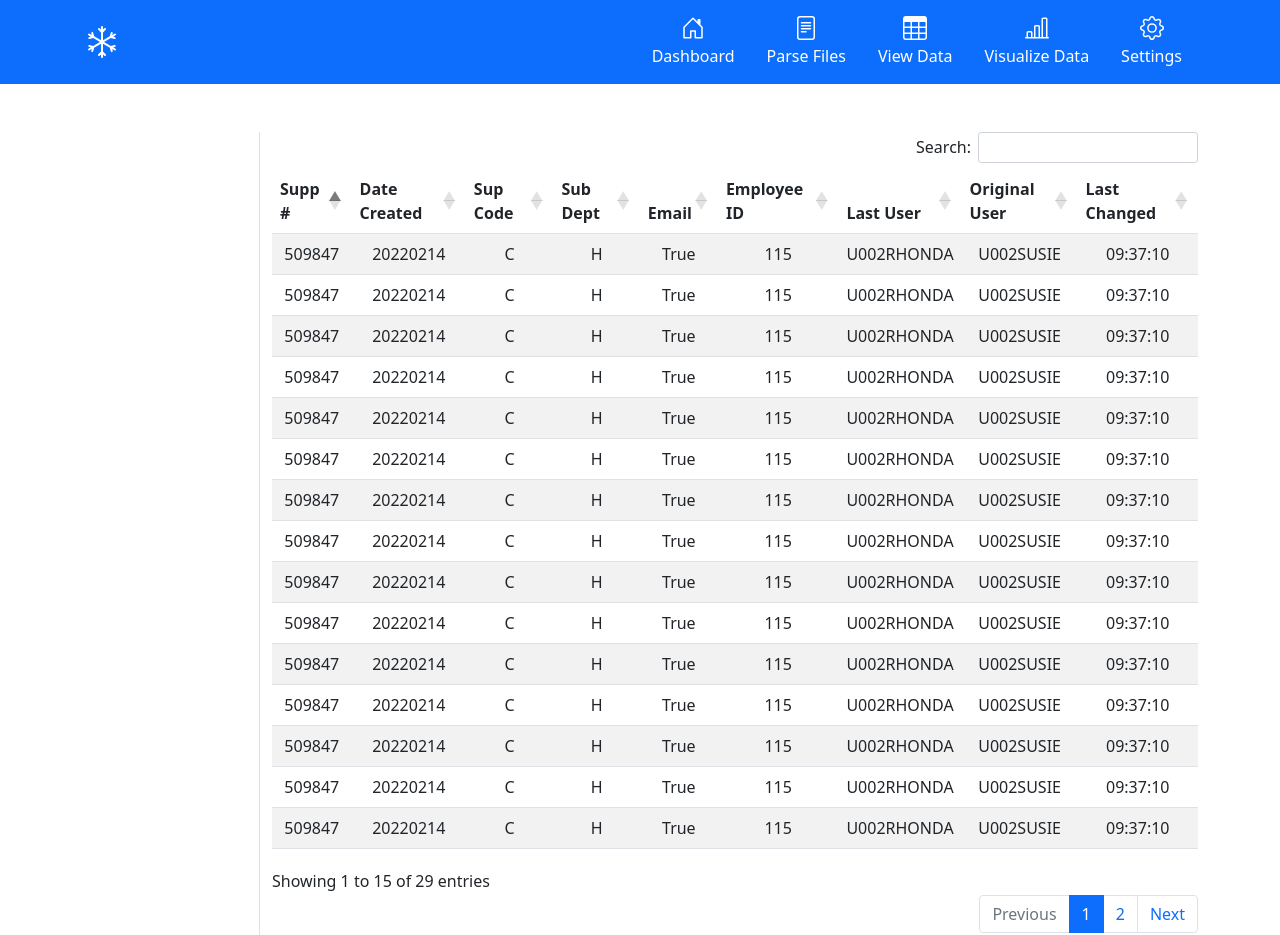
After one commit to zakpruitt/snowball, a Flask app: page /sheets in a window 1280 px wide. The commit adds this page. Run offline with Flask 2, Linux system fonts and the light colour scheme; some libraries are stand-ins or nearby versions.

Commit message:
datatable dependencies added and initial design

```diff
--- a/src/main.py
+++ b/src/main.py
@@ -30,6 +30,13 @@ def parse():
         return redirect('/')
 
 
+@app.route('/sheets', methods=["GET", "POST"])
+def sheets():
+    if request.method == "GET":
+        return render_template('sheets.html')
+
+
+
 @app.route('/employees',  methods=["GET", "POST"])
 def employees():
     emp_db = Employee()
--- a/src/static/js/scripts.js
+++ b/src/static/js/scripts.js
@@ -1,23 +1,32 @@
 
-const myForm = document.getElementById("myForm")
 const allFilePath = document.getElementById("formFileAll")
 const dailyFilePath = document.getElementById("formFileDaily")
+const sheetTable = $("#sheetTable")
 
-
-allFilePath.addEventListener("change" , (e) =>{
-    var fr = new FileReader();
-    fr.onload = function () {
-        var text = fr.result;
-        $("#taAll").text(text);
-    }
-    fr.readAsText(allFilePath.files[0]);
+$(document).ready(function () {
+    sheetTable.dataTable({
+        dom: 'Bfrtip',
+        buttons: [
+            // 'csv', 'excel', 'pdf'
+        ],
+        "lengthMenu": [[15, -1], [15, "All"]],
+    });
 });
 
-dailyFilePath.addEventListener("change" , (e) =>{
-    var fr = new FileReader();
-    fr.onload = function () {
-        var text = fr.result;
-        $("#taDaily").text(text);
-    }
-    fr.readAsText(dailyFilePath.files[0]);
-});
+// allFilePath.addEventListener("change", (e) => {
+//     var fr = new FileReader();
+//     fr.onload = function () {
+//         var text = fr.result;
+//         $("#taAll").text(text);
+//     }
+//     fr.readAsText(allFilePath.files[0]);
+// });
+
+// dailyFilePath.addEventListener("change", (e) => {
+//     var fr = new FileReader();
+//     fr.onload = function () {
+//         var text = fr.result;
+//         $("#taDaily").text(text);
+//     }
+//     fr.readAsText(dailyFilePath.files[0]);
+// });
--- a/src/templates/base.html
+++ b/src/templates/base.html
@@ -12,6 +12,7 @@
     <link href="https://cdn.jsdelivr.net/npm/bootstrap@5.1.3/dist/css/bootstrap.min.css" rel="stylesheet"
         integrity="sha384-1BmE4kWBq78iYhFldvKuhfTAU6auU8tT94WrHftjDbrCEXSU1oBoqyl2QvZ6jIW3" crossorigin="anonymous">
     <link rel="stylesheet" href="https://cdnjs.cloudflare.com/ajax/libs/animate.css/4.1.1/animate.min.css" />
+    <link rel="stylesheet" href="https://cdn.datatables.net/1.11.5/css/dataTables.bootstrap5.min.css">
     <link rel="stylesheet" type="text/css" href="{{ url_for('static',filename='css/styles.css') }}">
 </head>
 
@@ -80,7 +81,7 @@
                         </a>
                     </li>
                     <li>
-                        <a href="#" class="nav-link text-white">
+                        <a href="/sheets" class="nav-link text-white">
                             <svg class="bi d-block mx-auto mb-1" width="24" height="24">
                                 <use xlink:href="#table"></use>
                             </svg>
@@ -123,6 +124,19 @@
         integrity="sha384-IQsoLXl5PILFhosVNubq5LC7Qb9DXgDA9i+tQ8Zj3iwWAwPtgFTxbJ8NT4GN1R8p"
         crossorigin="anonymous"></script>
     <script src="https://kit.fontawesome.com/c2adaf3fc0.js" crossorigin="anonymous"></script>
+
+    <script src="https://cdn.datatables.net/1.11.5/js/jquery.dataTables.min.js"></script>
+    <script src="https://cdn.datatables.net/1.11.5/js/dataTables.bootstrap5.min.js"></script>
+    <script src="https://cdn.datatables.net/buttons/2.2.2/js/dataTables.buttons.min.js"></script>
+    <script src="https://cdnjs.cloudflare.com/ajax/libs/jszip/3.1.3/jszip.min.js"></script>
+    <script src="https://cdnjs.cloudflare.com/ajax/libs/pdfmake/0.1.53/pdfmake.min.js"></script>
+    <script src="https://cdnjs.cloudflare.com/ajax/libs/pdfmake/0.1.53/vfs_fonts.js"></script>
+    <script src="https://cdn.datatables.net/buttons/2.2.2/js/buttons.html5.min.js"></script>
+    <script src="https://cdn.datatables.net/buttons/2.2.2/js/buttons.print.min.js"></script>
+
+
+
+
     <script src="{{ url_for('static',filename='js/scripts.js') }}"></script>
 </body>
 
--- /dev/null
+++ b/src/templates/sheets.html
@@ -0,0 +1,354 @@
+{% extends "base.html" %}
+
+{% block title %}Sheets{% endblock %}
+
+{% block content %}
+<div class="container">
+    <div class="row mt-5">
+        <!-- Inputs -->
+        <div class="col-2 border-end">
+
+        </div>
+
+        <!-- Previews-->
+        <div class="col-10">
+            <table class="table table-striped dataTable text-center" id="sheetTable">
+                <thead>
+                  <tr>
+                    <th scope="col">Supp #</th>
+                    <th scope="col">Date Created</th>
+                    <th scope="col">Sup Code</th>
+                    <th scope="col">Sub Dept</th>
+                    <th scope="col">Email</th>
+                    <th scope="col">Employee ID</th>
+                    <th scope="col">Last User</th>
+                    <th scope="col">Original User</th>
+                    <th scope="col">Last Changed</th>
+                  </tr>
+                </thead>
+                <tbody>
+                  <tr>
+                    <td>509847</td>
+                    <td>20220214</td>
+                    <td>C</td>
+                    <td>H</td>
+                    <td>True</td>
+                    <td>115</td>
+                    <td>U002RHONDA</td>
+                    <td>U002SUSIE</td>
+                    <td>09:37:10</td>
+                  </tr>
+                  <tr>
+                    <td>509847</td>
+                    <td>20220214</td>
+                    <td>C</td>
+                    <td>H</td>
+                    <td>True</td>
+                    <td>115</td>
+                    <td>U002RHONDA</td>
+                    <td>U002SUSIE</td>
+                    <td>09:37:10</td>
+                  </tr>
+                  <tr>
+                    <td>509847</td>
+                    <td>20220214</td>
+                    <td>C</td>
+                    <td>H</td>
+                    <td>True</td>
+                    <td>115</td>
+                    <td>U002RHONDA</td>
+                    <td>U002SUSIE</td>
+                    <td>09:37:10</td>
+                  </tr>
+                  <tr>
+                    <td>509847</td>
+                    <td>20220214</td>
+                    <td>C</td>
+                    <td>H</td>
+                    <td>True</td>
+                    <td>115</td>
+                    <td>U002RHONDA</td>
+                    <td>U002SUSIE</td>
+                    <td>09:37:10</td>
+                  </tr>
+                  <tr>
+                    <td>509847</td>
+                    <td>20220214</td>
+                    <td>C</td>
+                    <td>H</td>
+                    <td>True</td>
+                    <td>115</td>
+                    <td>U002RHONDA</td>
+                    <td>U002SUSIE</td>
+                    <td>09:37:10</td>
+                  </tr>
+                  <tr>
+                    <td>509847</td>
+                    <td>20220214</td>
+                    <td>C</td>
+                    <td>H</td>
+                    <td>True</td>
+                    <td>115</td>
+                    <td>U002RHONDA</td>
+                    <td>U002SUSIE</td>
+                    <td>09:37:10</td>
+                  </tr>
+                  <tr>
+                    <td>509847</td>
+                    <td>20220214</td>
+                    <td>C</td>
+                    <td>H</td>
+                    <td>True</td>
+                    <td>115</td>
+                    <td>U002RHONDA</td>
+                    <td>U002SUSIE</td>
+                    <td>09:37:10</td>
+                  </tr>
+                  <tr>
+                    <td>509847</td>
+                    <td>20220214</td>
+                    <td>C</td>
+                    <td>H</td>
+                    <td>True</td>
+                    <td>115</td>
+                    <td>U002RHONDA</td>
+                    <td>U002SUSIE</td>
+                    <td>09:37:10</td>
+                  </tr>
+                  <tr>
+                    <td>509847</td>
+                    <td>20220214</td>
+                    <td>C</td>
+                    <td>H</td>
+                    <td>True</td>
+                    <td>115</td>
+                    <td>U002RHONDA</td>
+                    <td>U002SUSIE</td>
+                    <td>09:37:10</td>
+                  </tr>
+                  <tr>
+                    <td>509847</td>
+                    <td>20220214</td>
+                    <td>C</td>
+                    <td>H</td>
+                    <td>True</td>
+                    <td>115</td>
+                    <td>U002RHONDA</td>
+                    <td>U002SUSIE</td>
+                    <td>09:37:10</td>
+                  </tr>
+                  <tr>
+                    <td>509847</td>
+                    <td>20220214</td>
+                    <td>C</td>
+                    <td>H</td>
+                    <td>True</td>
+                    <td>115</td>
+                    <td>U002RHONDA</td>
+                    <td>U002SUSIE</td>
+                    <td>09:37:10</td>
+                  </tr>
+                  <tr>
+                    <td>509847</td>
+                    <td>20220214</td>
+                    <td>C</td>
+                    <td>H</td>
+                    <td>True</td>
+                    <td>115</td>
+                    <td>U002RHONDA</td>
+                    <td>U002SUSIE</td>
+                    <td>09:37:10</td>
+                  </tr>
+                  <tr>
+                    <td>509847</td>
+                    <td>20220214</td>
+                    <td>C</td>
+                    <td>H</td>
+                    <td>True</td>
+                    <td>115</td>
+                    <td>U002RHONDA</td>
+                    <td>U002SUSIE</td>
+                    <td>09:37:10</td>
+                  </tr>
+                  <tr>
+                    <td>509847</td>
+                    <td>20220214</td>
+                    <td>C</td>
+                    <td>H</td>
+                    <td>True</td>
+                    <td>115</td>
+                    <td>U002RHONDA</td>
+                    <td>U002SUSIE</td>
+                    <td>09:37:10</td>
+                  </tr>
+                  <tr>
+                    <td>509847</td>
+                    <td>20220214</td>
+                    <td>C</td>
+                    <td>H</td>
+                    <td>True</td>
+                    <td>115</td>
+                    <td>U002RHONDA</td>
+                    <td>U002SUSIE</td>
+                    <td>09:37:10</td>
+                  </tr>
+                  <tr>
+                    <td>509847</td>
+                    <td>20220214</td>
+                    <td>C</td>
+                    <td>H</td>
+                    <td>True</td>
+                    <td>115</td>
+                    <td>U002RHONDA</td>
+                    <td>U002SUSIE</td>
+                    <td>09:37:10</td>
+                  </tr>
+                  <tr>
+                    <td>509847</td>
+                    <td>20220214</td>
+                    <td>C</td>
+                    <td>H</td>
+                    <td>True</td>
+                    <td>115</td>
+                    <td>U002RHONDA</td>
+                    <td>U002SUSIE</td>
+                    <td>09:37:10</td>
+                  </tr>
+                  <tr>
+                    <td>509847</td>
+                    <td>20220214</td>
+                    <td>C</td>
+                    <td>H</td>
+                    <td>True</td>
+                    <td>115</td>
+                    <td>U002RHONDA</td>
+                    <td>U002SUSIE</td>
+                    <td>09:37:10</td>
+                  </tr>
+                  <tr>
+                    <td>509847</td>
+                    <td>20220214</td>
+                    <td>C</td>
+                    <td>H</td>
+                    <td>True</td>
+                    <td>115</td>
+                    <td>U002RHONDA</td>
+                    <td>U002SUSIE</td>
+                    <td>09:37:10</td>
+                  </tr>
+                  <tr>
+                    <td>509847</td>
+                    <td>20220214</td>
+                    <td>C</td>
+                    <td>H</td>
+                    <td>True</td>
+                    <td>115</td>
+                    <td>U002RHONDA</td>
+                    <td>U002SUSIE</td>
+                    <td>09:37:10</td>
+                  </tr>
+                  <tr>
+                    <td>509847</td>
+                    <td>20220214</td>
+                    <td>C</td>
+                    <td>H</td>
+                    <td>True</td>
+                    <td>115</td>
+                    <td>U002RHONDA</td>
+                    <td>U002SUSIE</td>
+                    <td>09:37:10</td>
+                  </tr>
+                  <tr>
+                    <td>509847</td>
+                    <td>20220214</td>
+                    <td>C</td>
+                    <td>H</td>
+                    <td>True</td>
+                    <td>115</td>
+                    <td>U002RHONDA</td>
+                    <td>U002SUSIE</td>
+                    <td>09:37:10</td>
+                  </tr>
+                  <tr>
+                    <td>509847</td>
+                    <td>20220214</td>
+                    <td>C</td>
+                    <td>H</td>
+                    <td>True</td>
+                    <td>115</td>
+                    <td>U002RHONDA</td>
+                    <td>U002SUSIE</td>
+                    <td>09:37:10</td>
+                  </tr>
+                  <tr>
+                    <td>509847</td>
+                    <td>20220214</td>
+                    <td>C</td>
+                    <td>H</td>
+                    <td>True</td>
+                    <td>115</td>
+                    <td>U002RHONDA</td>
+                    <td>U002SUSIE</td>
+                    <td>09:37:10</td>
+                  </tr>
+                  <tr>
+                    <td>509847</td>
+                    <td>20220214</td>
+                    <td>C</td>
+                    <td>H</td>
+                    <td>True</td>
+                    <td>115</td>
+                    <td>U002RHONDA</td>
+                    <td>U002SUSIE</td>
+                    <td>09:37:10</td>
+                  </tr>
+                  <tr>
+                    <td>509847</td>
+                    <td>20220214</td>
+                    <td>C</td>
+                    <td>H</td>
+                    <td>True</td>
+                    <td>115</td>
+                    <td>U002RHONDA</td>
+                    <td>U002SUSIE</td>
+                    <td>09:37:10</td>
+                  </tr>
+                  <tr>
+                    <td>509847</td>
+                    <td>20220214</td>
+                    <td>C</td>
+                    <td>H</td>
+                    <td>True</td>
+                    <td>115</td>
+                    <td>U002RHONDA</td>
+                    <td>U002SUSIE</td>
+                    <td>09:37:10</td>
+                  </tr>
+                  <tr>
+                    <td>509847</td>
+                    <td>20220214</td>
+                    <td>C</td>
+                    <td>H</td>
+                    <td>True</td>
+                    <td>115</td>
+                    <td>U002RHONDA</td>
+                    <td>U002SUSIE</td>
+                    <td>09:37:10</td>
+                  </tr>
+                  <tr>
+                    <td>509847</td>
+                    <td>20220214</td>
+                    <td>C</td>
+                    <td>H</td>
+                    <td>True</td>
+                    <td>115</td>
+                    <td>U002girl</td>
+                    <td>U002SUSIE</td>
+                    <td>09:37:10</td>
+                  </tr>
+                </tbody>
+              </table>
+        </div>
+    </div>
+</div>
+{% endblock %}
```
